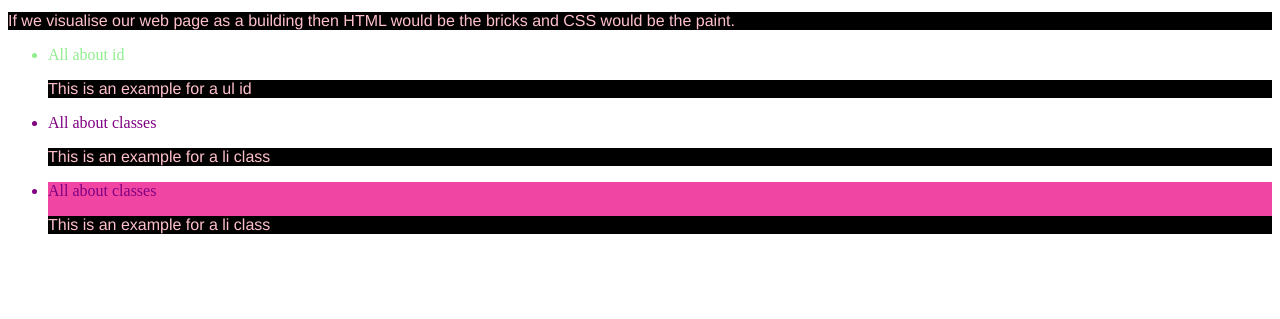
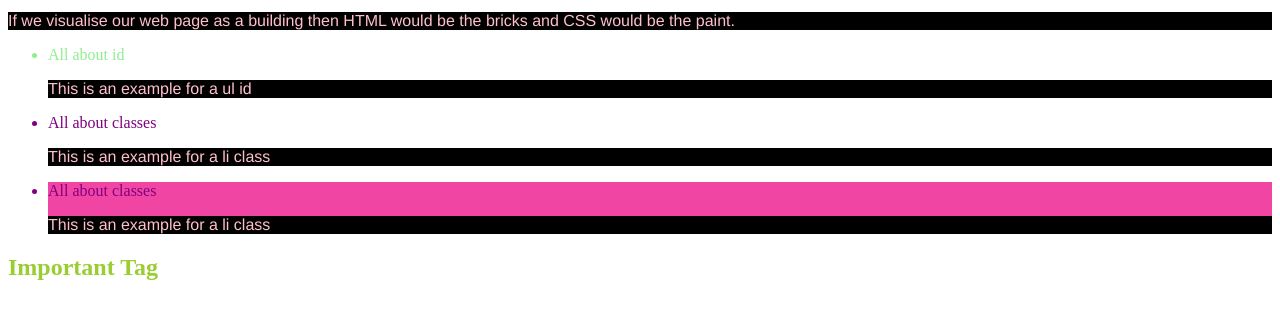
Before and after one commit to jamiemills98/CanvasChallenges, a plain HTML site: page html_intro/index.html in a window 1280 px wide. Shown: the part 113-432 px from the top of the page. Drawn offline with Linux system fonts and the light colour scheme.

Commit message:
important tag example

```diff
--- a/html_intro/index.html
+++ b/html_intro/index.html
@@ -26,6 +26,8 @@
       <li class="classeg1">All about classes<p>This is an example for a li class</p></li>
       <li class="classeg1 classeg2">All about classes<p>This is an example for a li class</p></li>
   </ul>
+  <!-- example important tag -->
+  <h2 id="colour">Important Tag</h2>
 </body>
 
 </html>
--- a/html_intro/style.css
+++ b/html_intro/style.css
@@ -25,3 +25,11 @@ p {
 .classeg2 {
   background-color: rgb(241, 69, 164);
 }
+/* !important tag */
+h2 {
+    color: yellowgreen !important;
+}
+
+#colour {
+    color: plum;
+}
```
Also changed, not shown: 1 other file.
